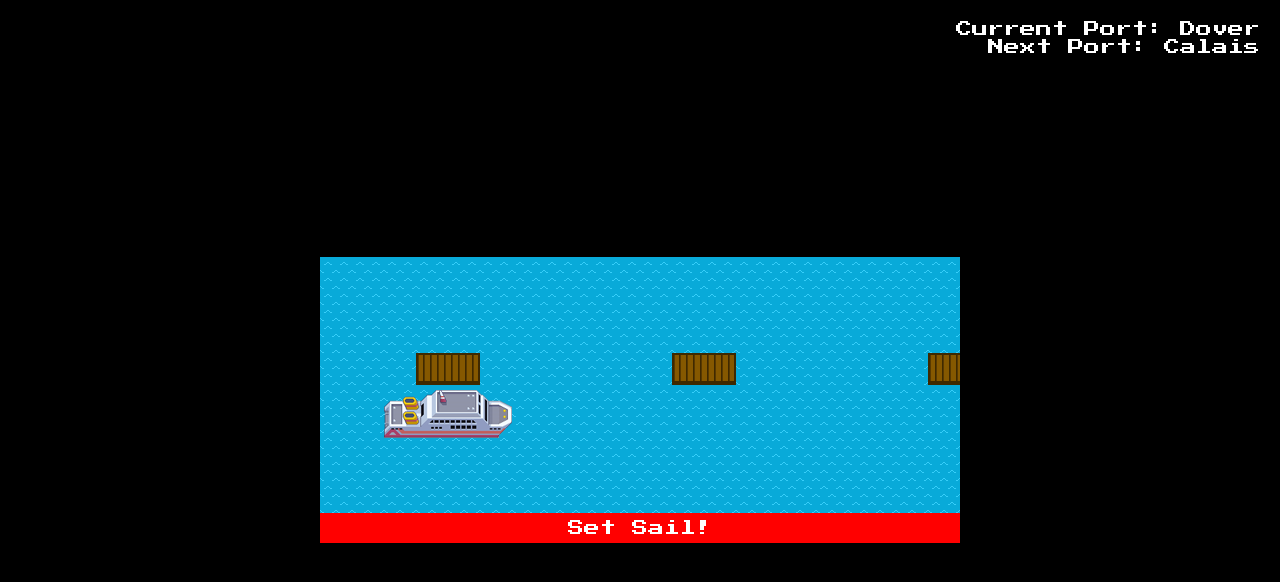
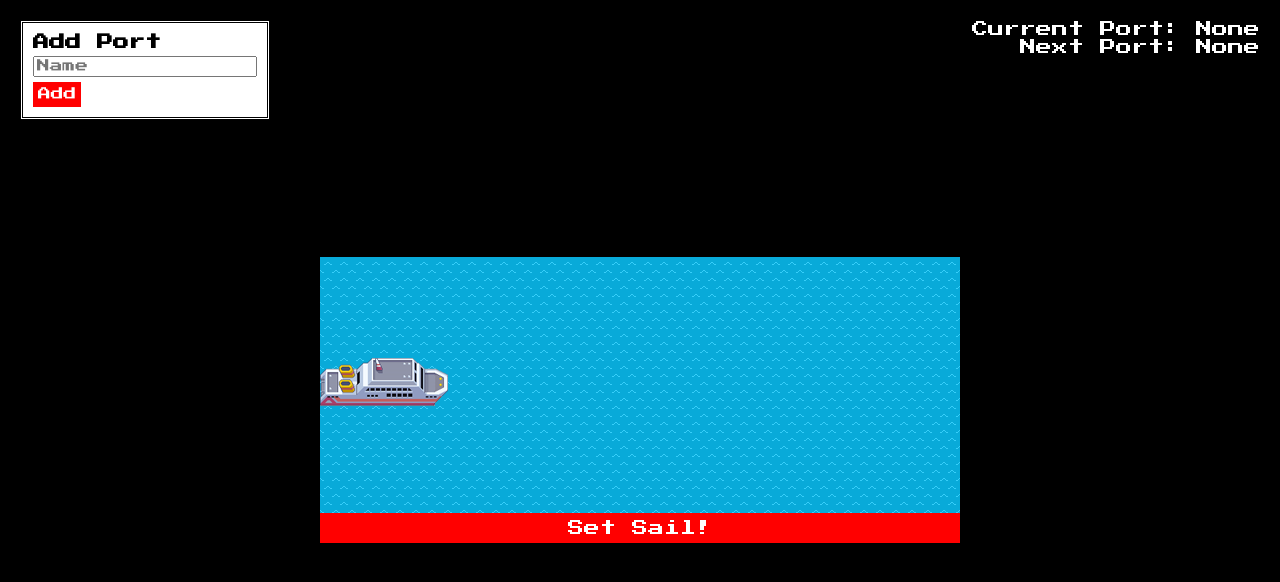
Before and after one commit to PerryBaran/cruise-ship-gui, a website: page index.html in a window 1280 px wide. Drawn offline with nearby package versions, Linux system fonts and the light colour scheme.

Commit message:
added ability for Ship object to add port to itinerary + tests + updated gui with info

```diff
--- a/css/style.css
+++ b/css/style.css
@@ -86,3 +86,42 @@ body {
 #portInfo > p {
     text-align: right;
 }
+
+#addPort {
+    position: absolute;
+    left: 20px;
+    top: 20px;
+
+    width: 250px;
+    padding: 10px;
+
+    color: black;
+    background-color: white;
+
+    border: 3px double black;
+}
+
+#addPort > h2 {
+    font-size: 1rem;
+}
+
+#addPort > input {
+    width: 100%;
+    margin-top: 5px;
+
+    font-size: 0.8rem;
+}
+
+#addPort > input[type='submit'] {
+    all: unset;
+
+    padding: 5px;
+    margin-top: 5px;
+
+    color: white;
+    background-color: red;
+
+    font-size: 0.8rem;
+
+    cursor: pointer;
+}
--- a/index.html
+++ b/index.html
@@ -11,6 +11,11 @@
 </head>
 <body>
     <div>
+        <form id="addPort">
+            <h2>Add Port</h2>
+            <input placeholder="Name" minLength="1" maxlength="17" required/>
+            <input type="submit" value="Add">
+        </form>
         <div id="portInfo">
             <p>Current Port: <span id="currentPort"></span></p>
             <p>Next Port: <span id="nextPort"></span></p>
@@ -26,17 +31,19 @@
     <script src="src/Itinerary.js"></script>
     <script src="src/Ship.js"></script>
     <script>
-        const itinerary = new Itinerary([
-            new Port('Dover'),
-            new Port('Calais'),
-            new Port('San Juan'),
-            new Port('Amber Cove')
-        ]);
-        const ship = new Ship(itinerary)
+        const itinerary = new Itinerary([]);
+        const ship = new Ship(itinerary);
         const controller = new Controller(ship);
 
-        controller.renderPorts(itinerary.ports);
-        controller.renderShip();
+        const form = document.getElementById('addPort');
+        form.onsubmit = e => {
+            e.preventDefault();
+            const name = form.childNodes[3]
+            const port = new Port(name.value);
+            ship.addPort(port);
+            name.value = '';
+            controller.renderPorts(ship)
+        };
 
     </script>
 </body>
--- a/src/Controller.js
+++ b/src/Controller.js
@@ -1,4 +1,10 @@
 const OFFSET_OFFSET = 32;
+
+function reset(parent){
+    while (parent.firstChild) {
+        parent.removeChild(parent.firstChild);
+    }
+}
 
 (function exportController() {
     class Controller{
@@ -6,6 +12,7 @@ const OFFSET_OFFSET = 32;
             this.ship = ship
             this.initialiseSea();
             this.headsUp();
+            this.renderShip();
             document.getElementById('sailButton').onclick = () => {
                 this.setSail();
             };
@@ -26,8 +33,11 @@ const OFFSET_OFFSET = 32;
             }, 1000);
         };
 
-        renderPorts(ports) {
+        renderPorts(ship) {
+            this.ship = ship;
+            const ports = ship.itinerary.ports;
             const portsContainer = document.getElementById('ports');
+            reset(portsContainer);
             let portsWidth = 0;
 
             ports.forEach((port, i) => {
@@ -42,13 +52,16 @@ const OFFSET_OFFSET = 32;
             });
 
             portsContainer.style.width = `${portsWidth}px`;
-
+            this.headsUp();
+            this.renderShip();
         };
 
         renderShip() {
+            const currentPort = this.ship.currentPort;
+            if (!currentPort) return;
             const shipElement = document.getElementById('ship');
 
-            const portIndex = this.ship.itinerary.ports.indexOf(this.ship.currentPort);
+            const portIndex = this.ship.itinerary.ports.indexOf(currentPort);
             const portElement = document.querySelector(`[data-port-index="${portIndex}"]`);
 
             shipElement.style.left = `${portElement.offsetLeft - OFFSET_OFFSET}px`;
@@ -108,15 +121,20 @@ const OFFSET_OFFSET = 32;
             const ports = this.ship.itinerary.ports
 
             const currentPortElement = document.getElementById('currentPort');
-            currentPortElement.innerHTML = `${currentPort.name}`;
+            const nextPortElement = document.getElementById('nextPort');
 
-            const nextPortElement = document.getElementById('nextPort');
-            const nextPortIndex = ports.indexOf(currentPort) + 1;
+            if (currentPort) {
+                currentPortElement.innerHTML = `${currentPort.name}`;
+                const nextPortIndex = ports.indexOf(currentPort) + 1;
 
-            if (nextPortIndex === ports.length) {
+                if (nextPortIndex === ports.length) {
+                    nextPortElement.innerHTML = 'None';
+                } else {
+                    nextPortElement.innerHTML = `${ports[nextPortIndex].name}`
+                }
+            } else {
+                currentPortElement.innerHTML = 'None';
                 nextPortElement.innerHTML = 'None';
-            } else {
-                nextPortElement.innerHTML = `${ports[nextPortIndex].name}`
             }
         };
     };
--- a/src/Ship.js
+++ b/src/Ship.js
@@ -4,7 +4,9 @@
             this.previousPort = null;
             this.currentPort = itinerary.ports[0];
             this.itinerary = itinerary;
-            this.currentPort.addShip(this);
+            if (this.currentPort) {
+                this.currentPort.addShip(this);
+            };
         };
 
         setSail() {
@@ -25,6 +27,11 @@
             this.currentPort = ports[nextPortIndex];
             this.currentPort.addShip(this);
         };
+
+        addPort(port) {
+            this.itinerary.ports.push(port);
+            if (!this.currentPort) this.currentPort = itinerary.ports[0];
+        };
     };
 
     if (typeof module !== 'undefined' && module.exports) {
```
Also changed, not shown: src/__tests__/ship.test.js (+7 -0 lines).
